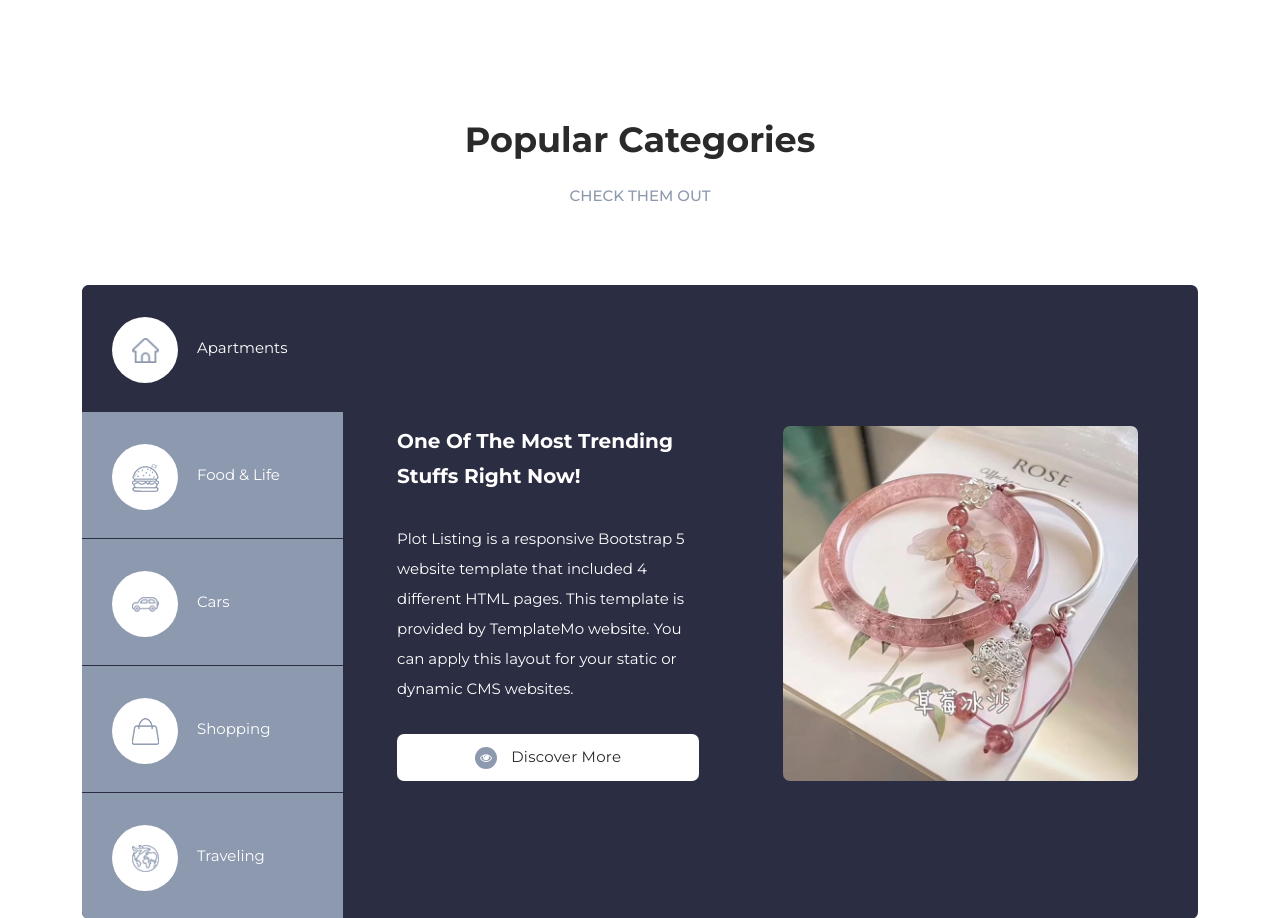
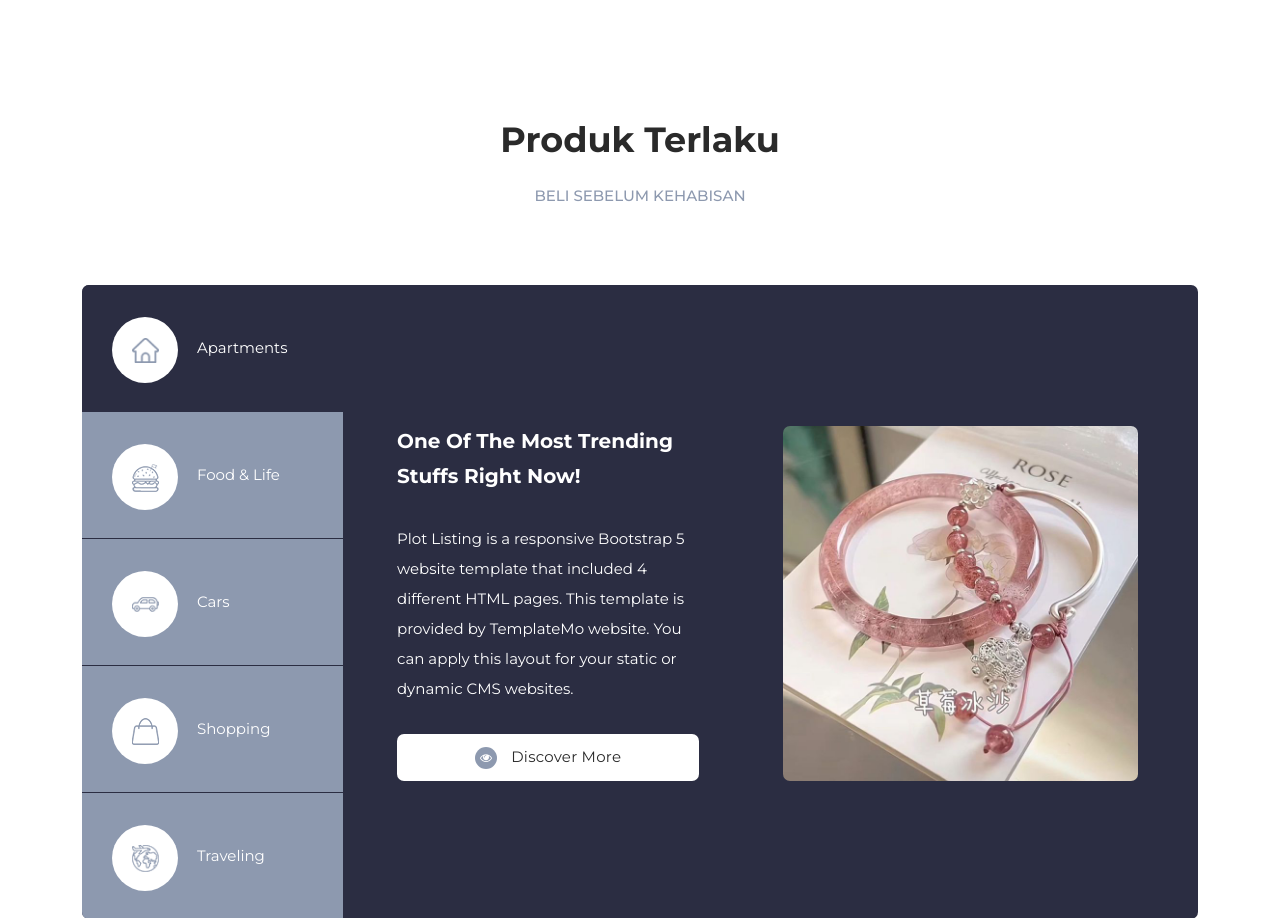
Before and after one commit to intannurlaniaa-create/tugasakhirintann, a plain HTML site: page index.html in a window 1280 px wide. Shown: the part 836-1754 px from the top of the page. Drawn offline with Linux system fonts and the light colour scheme.

Commit message:
Update index.html

```diff
--- a/index.html
+++ b/index.html
@@ -139,8 +139,8 @@ https://templatemo.com/tm-564-plot-listing
       <div class="row">
         <div class="col-lg-12">
           <div class="section-heading">
-            <h2>Popular Categories</h2>
-            <h6>Check Them Out</h6>
+            <h2>Produk Terlaku</h2>
+            <h6>Beli Sebelum Kehabisan</h6>
           </div>
         </div>
         <div class="col-lg-12">
```
